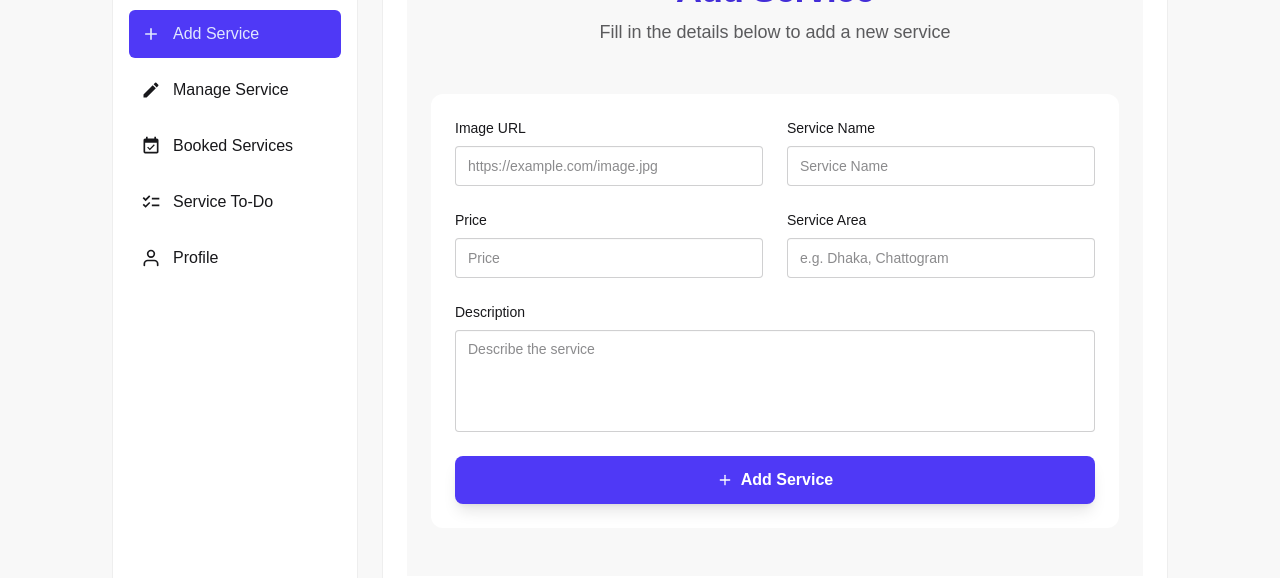
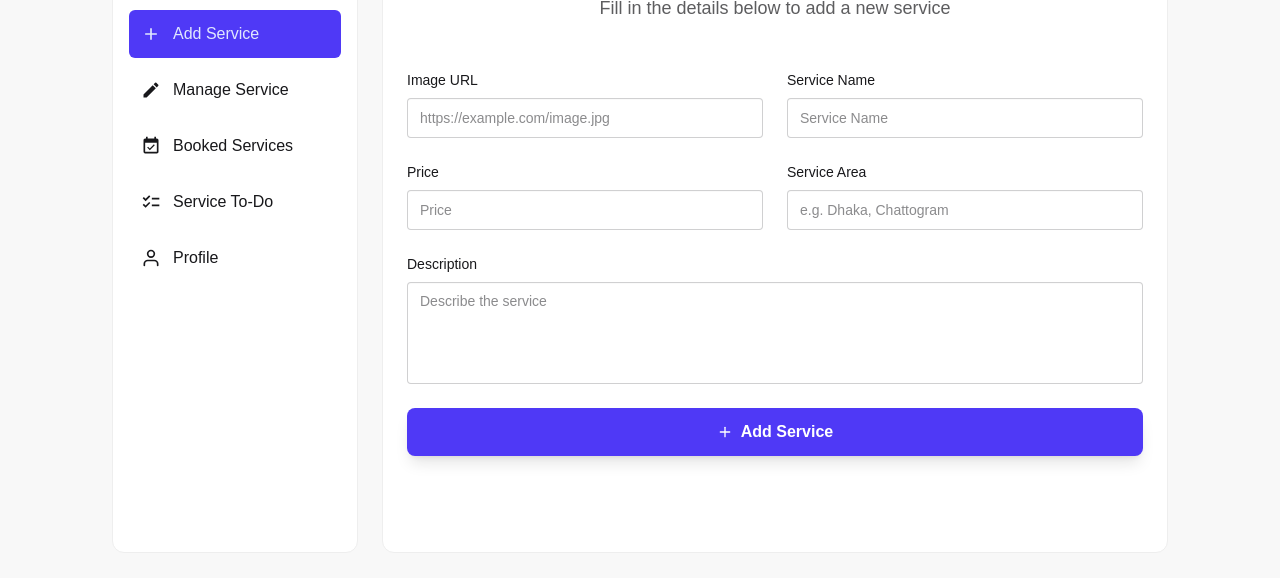
Before and after one commit to Purab2001/Repair_Right, a React (Vite) app: page /dashboard/add-service in a window 1280 px wide. Shown: the part 215-793 px from the top of the page. Built offline with nearby package versions, Linux system fonts and the light colour scheme; no server answers; sample sign-in values are in the browser's storage.

Commit message:
Refactor multiple components for improved styling and layout consistency

```diff
--- a/src/pages/AddService/AddService.jsx
+++ b/src/pages/AddService/AddService.jsx
@@ -26,7 +26,7 @@ const AddService = () => {
   const { form, loading, success, error, handleChange, handleSubmit } =
     useAddService();
   return (
-    <div className="bg-base-200">
+    <div>
       <PageHelmet />
       <div className="container mx-auto px-4 md:px-6 py-12">
         <div className="text-center mb-12">
@@ -40,7 +40,7 @@ const AddService = () => {
 
         <motion.form
           onSubmit={handleSubmit}
-          className="space-y-6 bg-white p-6 rounded-xl"
+          className="space-y-6 bg-white rounded-xl"
           variants={formVariants}
           initial="hidden"
           animate="visible"
--- a/src/pages/BookServices.jsx
+++ b/src/pages/BookServices.jsx
@@ -48,7 +48,7 @@ const BookedServices = () => {
   if (loading) return <LoadingSpinner />;
 
   return (
-    <div className="bg-base-200">
+    <div className="">
       <PageHelmet />
       <div className="container mx-auto px-4 md:px-6 py-12">
         <div className="text-center mb-12">
--- a/src/pages/Dashboard/DashboardHome.jsx
+++ b/src/pages/Dashboard/DashboardHome.jsx
@@ -27,7 +27,7 @@ const cards = [
 
 const DashboardHome = () => {
   return (
-    <div className="grid gap-4 sm:grid-cols-2 lg:grid-cols-3">
+    <div className="grid gap-4 sm:grid-cols-2 lg:grid-cols-3 p-6">
       {cards.map((c) => (
         <Link
           key={c.to}
--- a/src/pages/Dashboard/DashboardLayout.jsx
+++ b/src/pages/Dashboard/DashboardLayout.jsx
@@ -45,7 +45,7 @@ const DashboardLayout = () => {
           </aside>
 
           <main className="lg:col-span-9">
-            <div className="bg-base-100 rounded-xl border border-base-300 p-6 lg:min-h-[calc(100vh-144px)]">
+            <div className="bg-base-100 rounded-xl border border-base-300 lg:min-h-[calc(100vh-144px)]">
               <Outlet />
             </div>
           </main>
--- a/src/pages/ManageService/ManageService.jsx
+++ b/src/pages/ManageService/ManageService.jsx
@@ -114,7 +114,7 @@ const ManageService = () => {
   if (loading) return <LoadingSpinner />;
 
   return (
-    <div className="bg-base-200">
+    <div>
       <PageHelmet />
       <div className="container mx-auto px-4 md:px-6 py-12">
         <div className="flex flex-col md:flex-row md:justify-between md:items-center gap-4 mb-8">
@@ -160,7 +160,7 @@ const ManageService = () => {
                 initial={{ opacity: 0, y: 20 }}
                 animate={{ opacity: 1, y: 0 }}
                 transition={{ delay: index * 0.1 }}
-                className="bg-base-100 rounded-xl shadow p-6"
+                className="bg-base-200 rounded-xl p-6"
               >
                 <div className="flex flex-col lg:flex-row gap-6">
                   <div className="lg:w-48 h-32 rounded-lg overflow-hidden bg-gray-200">
--- a/src/pages/Profile.jsx
+++ b/src/pages/Profile.jsx
@@ -42,7 +42,7 @@ const Profile = () => {
   };
 
   return (
-    <div className="bg-base-200">
+    <div>
       <PageHelmet title="Profile" />
       <div className="container mx-auto px-4 md:px-6 py-12">
         <div className="text-center mb-12">
@@ -56,7 +56,7 @@ const Profile = () => {
 
         <motion.form
           onSubmit={handleSubmit}
-          className="space-y-6 bg-white p-6 rounded-xl"
+          className="space-y-6 bg-white rounded-xl"
           variants={formVariants}
           initial="hidden"
           animate="visible"
--- a/src/pages/ServiceToDo.jsx
+++ b/src/pages/ServiceToDo.jsx
@@ -72,7 +72,7 @@ const ServiceToDo = () => {
   if (loading) return <LoadingSpinner />;
 
   return (
-    <div className="bg-base-200">
+    <div>
       <PageHelmet />
       <div className="container mx-auto px-4 md:px-6 py-12">
         <div className="text-center mb-12">
--- a/src/ui/Modal.jsx
+++ b/src/ui/Modal.jsx
@@ -26,7 +26,7 @@ const Modal = ({
           </button>
         )}
 
-        {title && <h3 className="font-bold text-2xl mb-6">{title}</h3>}
+        {title && <h3 className="font-bold text-xl md:text-2xl mb-6">{title}</h3>}
 
         {children}
       </div>
```
